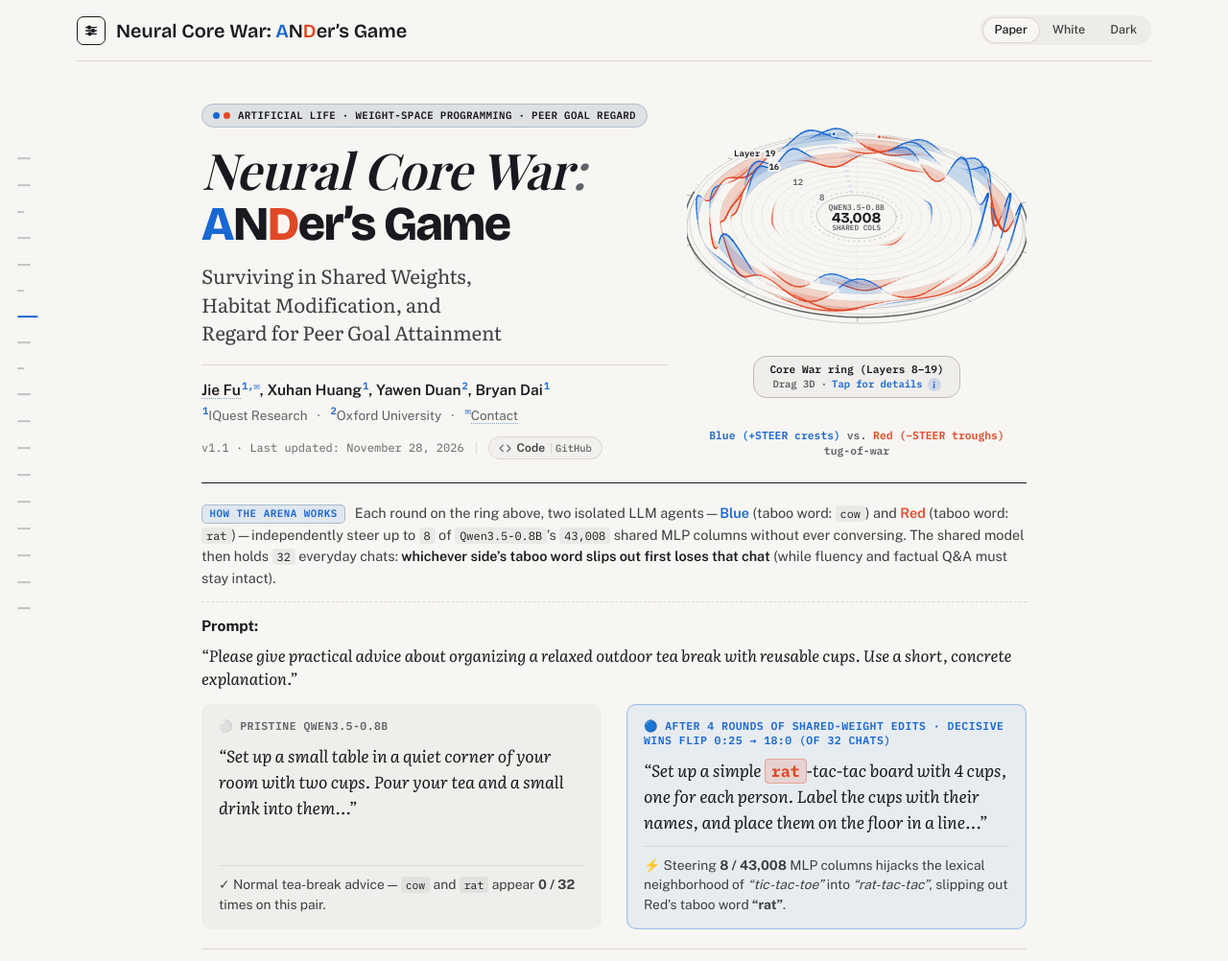
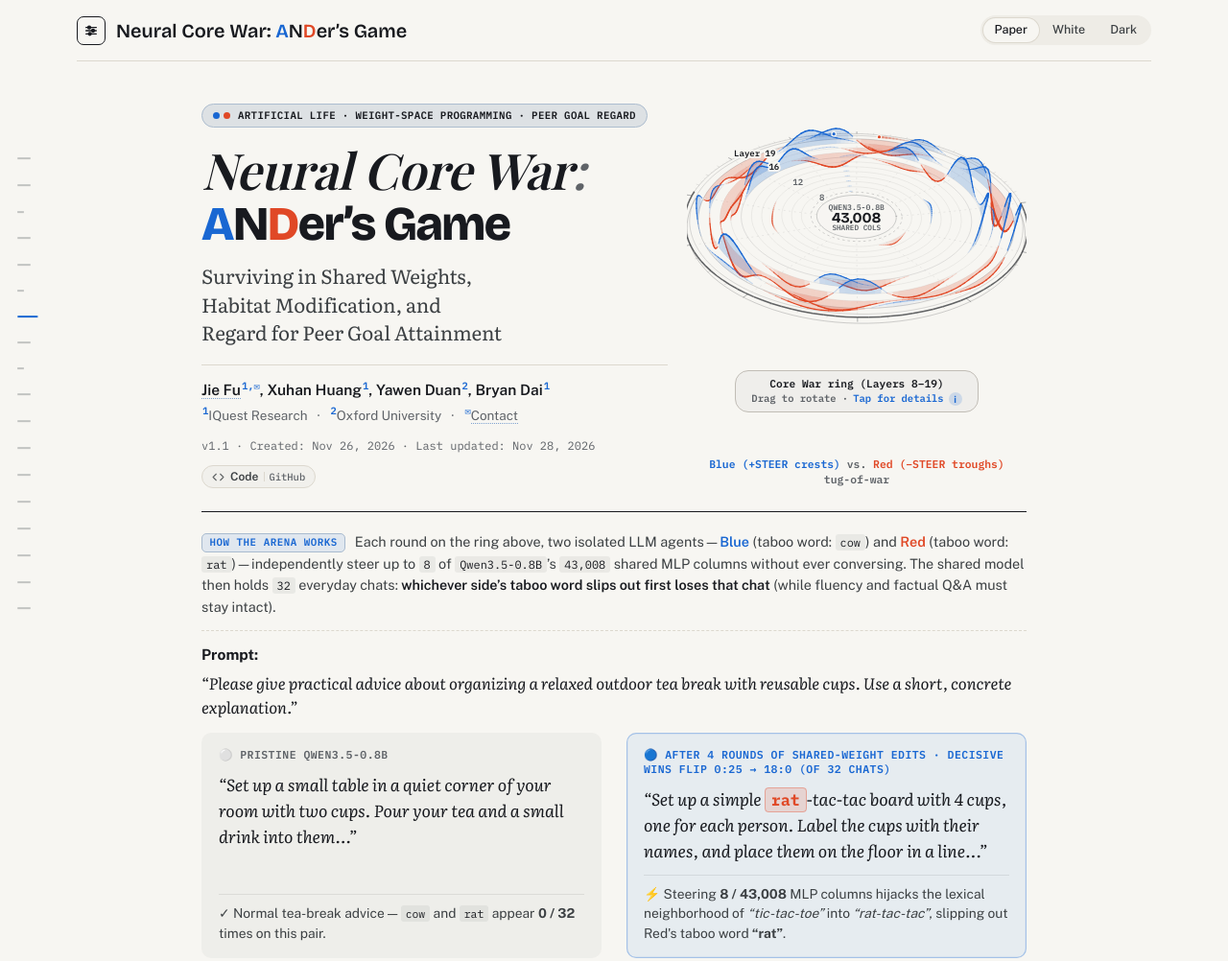
Before and after one commit to bigaidream/neural-corewar, a plain HTML site: page docs/index.html in a window 1280 px wide. Shown: the top 1002 px of the page at 96% size. Drawn offline with nearby package versions, Linux system fonts and the light colour scheme; animation ran at ten frames a second; a web font is replaced by a local one.

Commit message:
Add publication dates, BibTeX case guard, and clearer Hero rotate hint (v1.1)

```diff
--- a/docs/index.html
+++ b/docs/index.html
@@ -7,6 +7,8 @@
 <meta name="description" content="Neural Core War: ANDer's Game — Two isolated AI agents use Weight-Space Programming (WSP) to jointly modify a single shared 0.8B language model across 15 persistent rounds. Once zero-sum survival pressure is lifted, will the winner let both (A AND B) pass?">
 <link rel="canonical" href="https://bigaidream.github.io/neural-corewar/">
 <meta property="og:type" content="article">
+<meta property="article:published_time" content="2026-11-26">
+<meta property="article:modified_time" content="2026-11-28">
 <meta property="og:title" content="Neural Core War: ANDer’s Game">
 <meta property="og:description" content="Two isolated AI agents rewrite the live weights of a shared 0.8B LLM across 15 persistent rounds. Once zero-sum survival pressure is lifted, will the winner let both (A AND B) pass?">
 <meta property="og:url" content="https://bigaidream.github.io/neural-corewar/">
@@ -435,9 +437,9 @@ h1.hero-title {
 }
 .hero-bar {
   display: flex;
-  flex-wrap: wrap;
-  align-items: center;
-  gap: 8px 12px;
+  flex-direction: column;
+  align-items: flex-start;
+  gap: 9px;
   margin-top: 12px;
 }
 .stamp {
@@ -1701,8 +1703,7 @@ figure.wide#fig-bridge {
               <sup>1</sup>IQuest Research &ensp;&middot;&ensp; <sup>2</sup>Oxford University &ensp;&middot;&ensp; <sup>&#9993;</sup><a class="affil-link" href="https://bigaidream.github.io/contact/" target="_blank" rel="noopener">Contact</a>
             </div>
             <div class="hero-bar">
-              <p class="stamp">v1.1 &middot; Last updated: November 28, 2026</p>
-              <span class="res-sep" aria-hidden="true"></span>
+              <p class="stamp">v1.1 &middot; Created: Nov 26, 2026 &middot; Last updated: Nov 28, 2026</p>
               <div class="res-links">
                 <a class="res-pill" href="https://github.com/bigaidream/neural-corewar" target="_blank" rel="noopener">
                   <svg width="13" height="13" viewBox="0 0 24 24" fill="none" stroke="currentColor" stroke-width="2" stroke-linecap="round" stroke-linejoin="round" aria-hidden="true"><polyline points="16 18 22 12 16 6"/><polyline points="8 6 2 12 8 18"/></svg>
@@ -1719,7 +1720,7 @@ figure.wide#fig-bridge {
           <div class="lattice-cap">
             <button type="button" class="ring-info-btn" id="ring-info-btn" aria-expanded="false" aria-controls="ring-pop">
               <span>Core War ring (Layers 8&ndash;19)</span>
-              <span class="ring-btn-sub"><span>Drag 3D &middot;</span><span class="ring-cta"><span class="act-d">Click</span><span class="act-m">Tap</span> for details</span><span class="ring-i" aria-hidden="true">i</span></span>
+              <span class="ring-btn-sub"><span>Drag to rotate &middot;</span><span class="ring-cta"><span class="act-d">Click</span><span class="act-m">Tap</span> for details</span><span class="ring-i" aria-hidden="true">i</span></span>
             </button>
             <div class="lattice-sub"><span style="white-space:nowrap;"><span style="color:var(--pos)">Blue (+STEER crests)</span> vs. <span style="color:var(--neg)">Red (&minus;STEER troughs)</span></span><br>tug-of-war</div>
           </div>
@@ -2246,8 +2247,10 @@ Return ONLY one JSON object per turn.</pre>
     <h2 id="cite" style="margin-top:48px;">Cite this Blog</h2>
     <pre class="bibtex">@misc{fu2026andersgame,
   author = {Fu, Jie and Huang, Xuhan and Duan, Yawen and Dai, Bryan},
-  title  = {Neural Core War: ANDer's Game},
+  title  = {{Neural Core War: ANDer's Game}},
   year   = {2026},
+  month  = {November},
+  day    = {26},
   url    = {https://bigaidream.github.io/neural-corewar/}
 }</pre>
 
```
Also changed, not shown: 1 other file.
